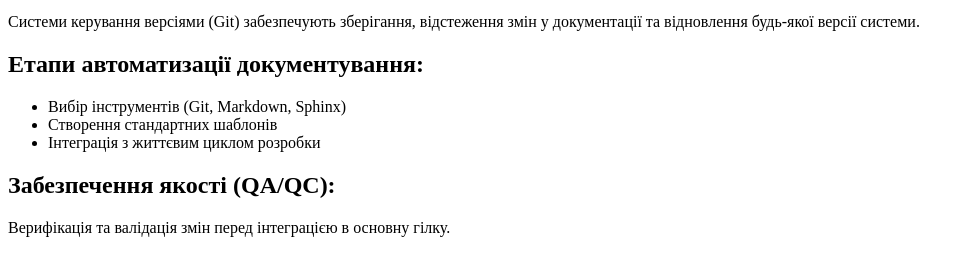
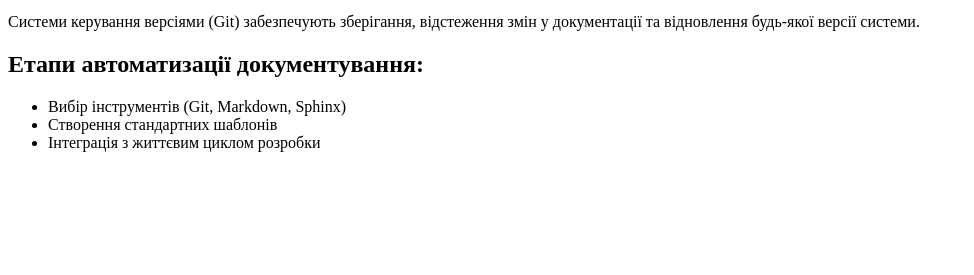
Before and after one commit to darunarysina/lab4-git-web, a plain HTML site: page index.html in a window 1280 px wide. Shown: the part 101-376 px from the top of the page, without its empty margins (0-974 px from the left). Drawn offline with Linux system fonts and the light colour scheme.

Commit message:
Revert "Add quality assurance section"

```diff
--- a/index.html
+++ b/index.html
@@ -16,5 +16,3 @@
         <li>Створення стандартних шаблонів</li>
         <li>Інтеграція з життєвим циклом розробки</li>
     </ul>
-<h2>Забезпечення якості (QA/QC):</h2>
-    <p>Верифікація та валідація змін перед інтеграцією в основну гілку.</p>
```
